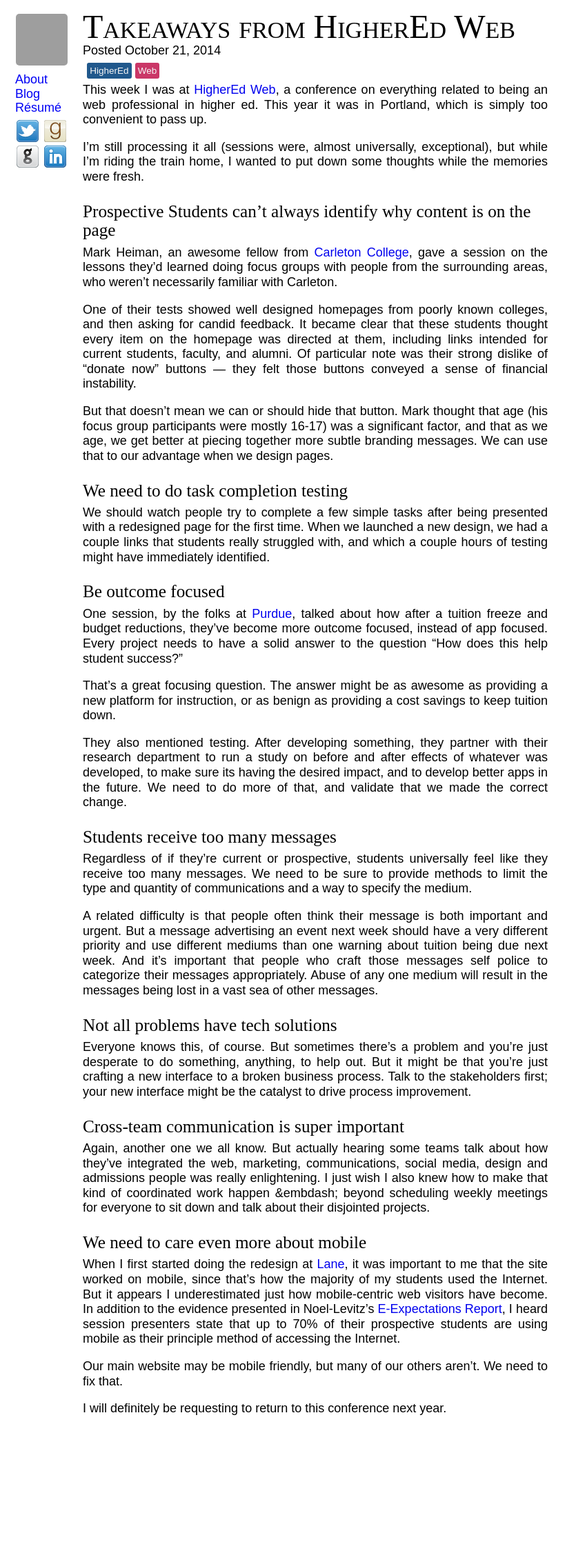
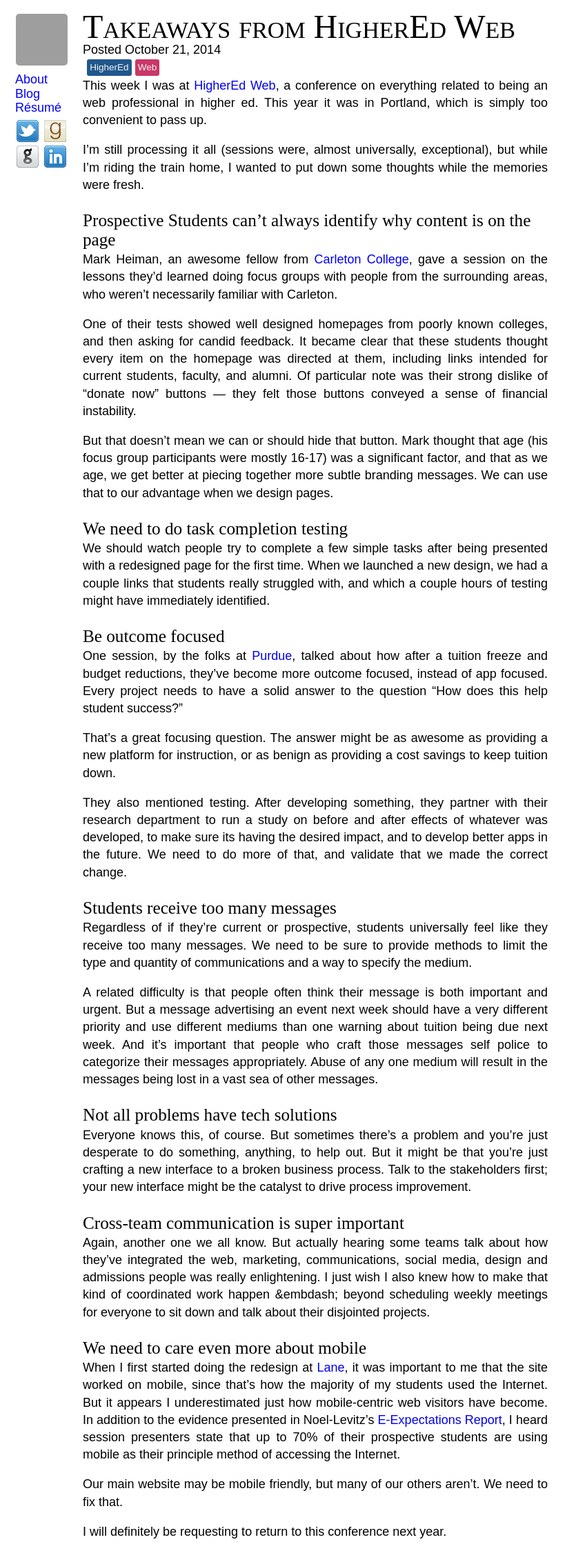
Before and after one commit to krschmidt/krschmidt.github.com, a Jekyll site: the page built from _posts/2014-10-21-higheredweb.md, in a window 1280 px wide. Shown: the whole page at 69% size, without its empty margins (0-835 px from the left). Built offline with Jekyll 4.4.1, drawn with Linux system fonts in a browser that asks for light colours; nearby versions of some CDN libraries; some web fonts are replaced; before the commit the page ends 2072 px from its top, so only the background shows below that; grey boxes are pictures that could not be loaded.

Commit message:
increase line-height, decrease margin after header

```diff
--- a/sass/screen.scss
+++ b/sass/screen.scss
@@ -68,7 +68,7 @@ h1 {
 }
 
 p {
-  line-height: 1.3em;
+  line-height: 1.4em;
   margin-bottom: 1em;
   text-align: left;
 
@@ -99,7 +99,7 @@ article {
     font-family: 'Ovo', serif;
     font-size: 1.4em;
     line-height: 1.1em;
-    margin-bottom: .3em;
+    margin-bottom: .1em;
     margin-top: 1em;
   }
 
```
Also changed, not shown: stylesheets/screen.css.
